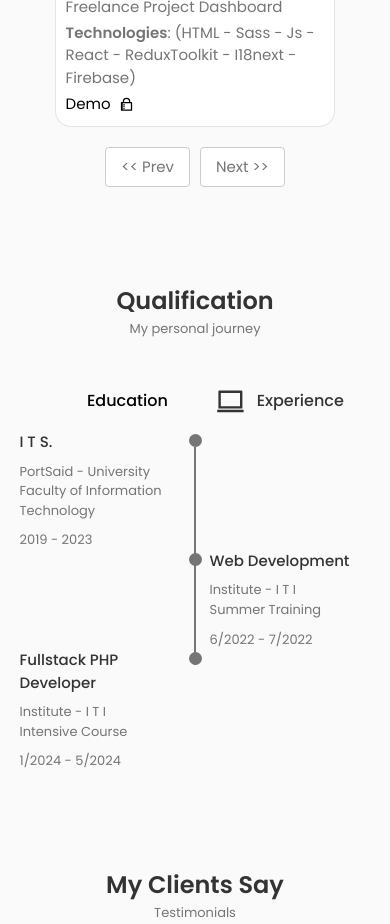
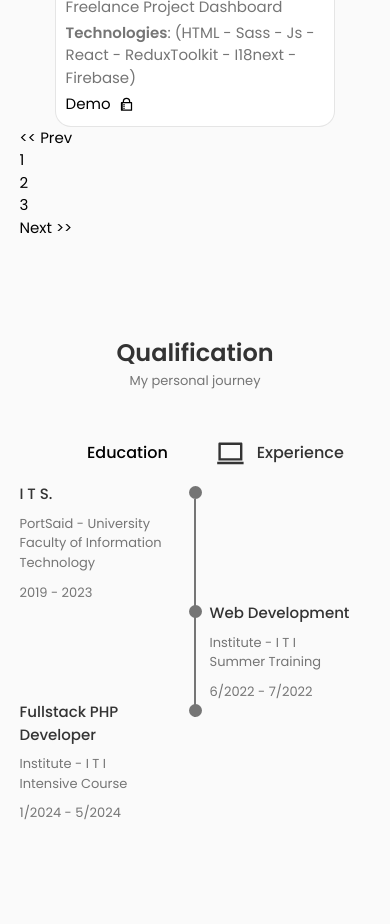
Before and after one commit to Ahmedgawish10/Portfolio__React, a React (Create React App) app: page / in a window 390 px wide. Shown: the part 5500-6424 px from the top of the page. Built offline with nearby package versions, Linux system fonts and the light colour scheme; some icons are missing.

Commit message:
update my projects freelance2

```diff
--- a/src/components/portfolio/AllProjects.jsx
+++ b/src/components/portfolio/AllProjects.jsx
@@ -53,14 +53,14 @@ const Alldata = () => {
 
       <ReactPaginate
         breakLabel="..."
-        pageClassName="page-number hidden"
+        pageclassName="page-number hidden"
         nextLabel="Next >>"
         onPageChange={handlePageClick}
         pageRangeDisplayed={5}
         pageCount={pageCount}
         previousLabel="<< Prev"
-        containerClassName="pagination sm:container  px-8 flex gap-0 md:gap-6 justify-center mt-5"
-        activeClassName="active"
+        containerclassName="pagination sm:container  px-8 flex gap-0 md:gap-6 justify-center mt-5"
+        activeclassName="active"
       />
     </div>
 
--- a/src/components/testimonials/Testimonials.jsx
+++ b/src/components/testimonials/Testimonials.jsx
@@ -41,7 +41,7 @@ const Testimonials = () => {
                 <img src={image} style={{ height: "60px" }} alt="" className="testimonial__image" loading="lazy" />
                 <span className=' relative text-xs flex items-center  gap-1 self-start'>
 
-                  <div class="ping absolute left-[-10px] top-[-10px] z-10 text-red text-[#0ABB0A]"></div>
+                  <div className="ping absolute left-[-10px] top-[-10px] z-10 text-red text-[#0ABB0A]"></div>
                   {country}
                 </span>
               </div>
```
